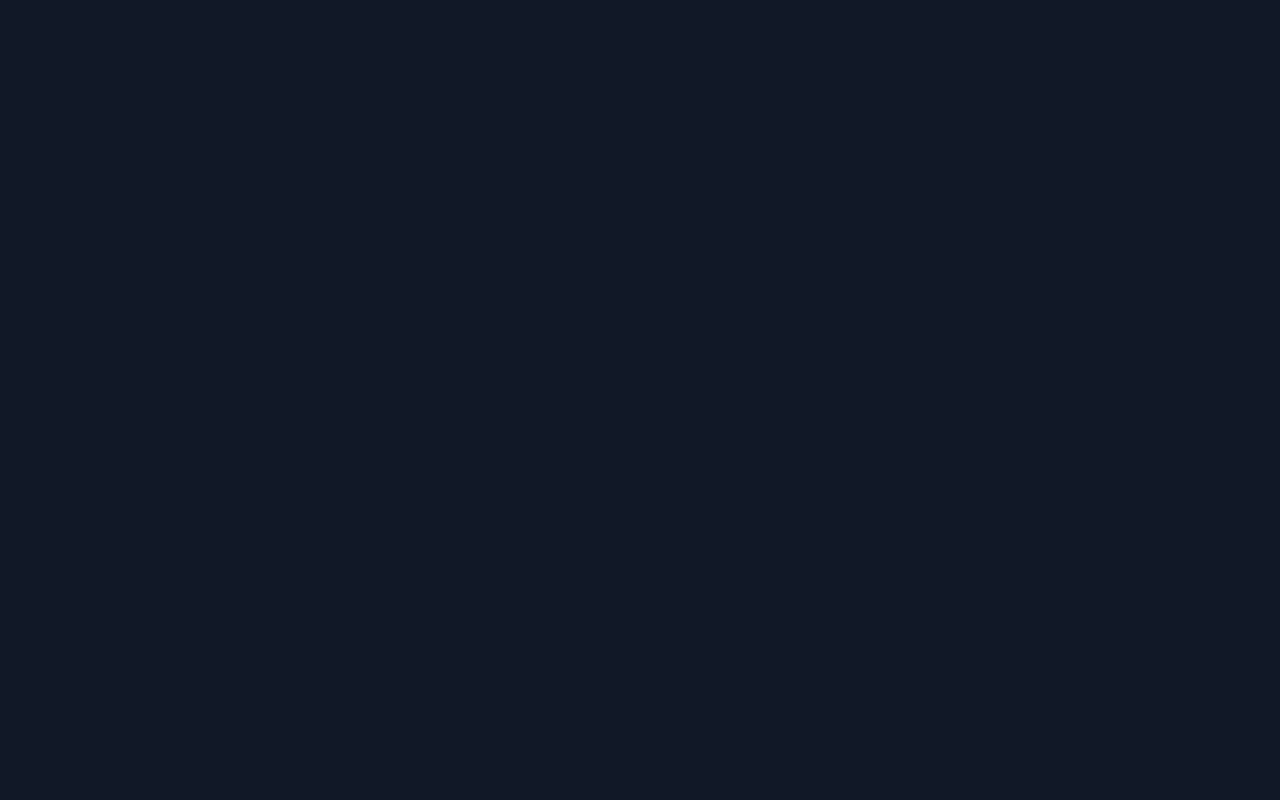
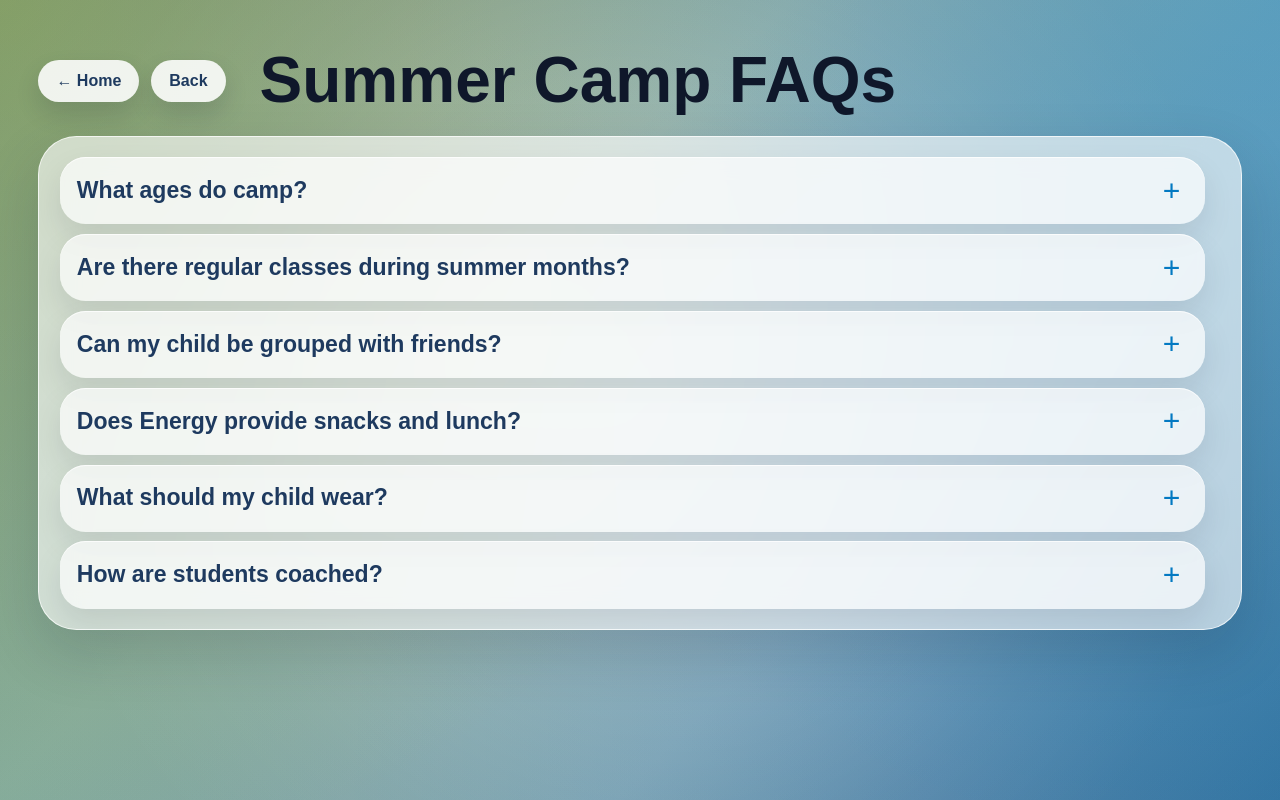
Before and after one commit to Energy-Fitness-Gym/energy-kiosk, a React (Vite) app: page /faq in a window 1280 px wide. Before the commit this address had no page. Built offline with nearby package versions, Linux system fonts and the light colour scheme.

Commit message:
Faqs start page

```diff
--- a/src/App.jsx
+++ b/src/App.jsx
@@ -1,6 +1,7 @@
 import { BrowserRouter, Routes, Route } from "react-router-dom";
 
 import Home from "./pages/Home";
+import FAQ from "./pages/FAQ";
 import SummerCamp from "./pages/SummerCamp";
 import TypicalDay from "./pages/TypicalDay";
 import WhatToBring from "./pages/WhatToBring";
@@ -10,6 +11,7 @@ function App() {
     <BrowserRouter>
       <Routes>
         <Route path="/" element={<Home />} />
+        <Route path="/faq" element={<FAQ />} />
         <Route path="/summercamp" element={<SummerCamp />} />
         <Route path="/typicalday" element={<TypicalDay />} />
         <Route path="/whattobring" element={<WhatToBring />} />
--- /dev/null
+++ b/src/data/campFaqs.js
@@ -0,0 +1,28 @@
+const campFaqs = [
+  {
+    question: "What ages do camp?",
+    answer: "Answer coming soon.",
+  },
+  {
+    question: "Are there regular classes during summer months?",
+    answer: "Answer coming soon.",
+  },
+  {
+    question: "Can my child be grouped with friends?",
+    answer: "Answer coming soon.",
+  },
+  {
+    question: "Does Energy provide snacks and lunch?",
+    answer: "Answer coming soon.",
+  },
+  {
+    question: "What should my child wear?",
+    answer: "Answer coming soon.",
+  },
+  {
+    question: "How are students coached?",
+    answer: "Answer coming soon.",
+  },
+];
+
+export default campFaqs;
--- /dev/null
+++ b/src/pages/FAQ.css
@@ -0,0 +1,185 @@
+.faqPage {
+  --faq-pad-top: clamp(14px, 2dvw, 26px);
+  --faq-pad-bottom: clamp(18px, 3dvw, 42px);
+  --faq-header-space: clamp(110px, 13dvh, 156px);
+
+  height: 100dvh;
+  overflow: hidden;
+  padding: var(--faq-pad-top) clamp(18px, 3dvw, 42px) var(--faq-pad-bottom);
+  color: #0f172a;
+  background:
+    radial-gradient(circle at top left,
+      rgba(179, 210, 53, 0.30) 0%,
+      transparent 58%),
+    radial-gradient(circle at top right,
+      rgba(3, 164, 225, 0.28) 0%,
+      transparent 58%),
+    radial-gradient(circle at bottom left,
+      rgba(99, 193, 139, 0.24) 0%,
+      transparent 62%),
+    radial-gradient(circle at bottom right,
+      rgba(3, 121, 194, 0.30) 0%,
+      transparent 62%),
+    radial-gradient(circle at center,
+      rgba(255,255,255,0.34) 0%,
+      rgba(255,255,255,0.18) 38%,
+      rgba(255,255,255,0.06) 62%,
+      transparent 82%),
+    linear-gradient(
+      135deg,
+      #71877d 0%,
+      #8fa4a3 38%,
+      #7f9cb2 68%,
+      #4b7394 100%
+    );
+  display: flex;
+  flex-direction: column;
+}
+
+.faqHeader {
+  flex: 0 0 var(--faq-header-space);
+  display: flex;
+  align-items: center;
+  gap: clamp(18px, 3dvw, 34px);
+}
+
+.faqNav {
+  display: flex;
+  gap: 12px;
+}
+
+.faqButton {
+  background: rgba(255, 255, 255, 0.88);
+  color: #1e3a5f;
+  text-decoration: none;
+  font-weight: 800;
+  font-size: clamp(0.9rem, 1.25dvw, 1.08rem);
+  padding: 12px 18px;
+  border-radius: 999px;
+  box-shadow: 0 12px 24px rgba(15, 23, 42, 0.14);
+}
+
+.faqHeader h1 {
+  font-size: clamp(2.4rem, 5dvw, 5rem);
+  line-height: 0.95;
+  color: #0f172a;
+}
+
+.faqPanel {
+  max-height: calc(100dvh - var(--faq-pad-top) - var(--faq-pad-bottom) - var(--faq-header-space));
+  overflow-y: auto;
+  border-radius: clamp(28px, 3dvw, 40px);
+  background: rgba(255, 255, 255, 0.62);
+  border: 1px solid rgba(255, 255, 255, 0.72);
+  backdrop-filter: blur(18px);
+  box-shadow: 0 24px 60px rgba(15, 23, 42, 0.16);
+  padding: clamp(12px, 1.6dvw, 22px);
+  scrollbar-gutter: stable;
+}
+
+.faqList {
+  display: flex;
+  flex-direction: column;
+  gap: clamp(8px, 1.2dvh, 14px);
+  scroll-padding-block: clamp(20px, 4dvh, 42px);
+}
+
+.faqCard {
+  flex: 0 0 auto;
+  width: 100%;
+  border-radius: clamp(18px, 2dvw, 26px);
+  background: rgba(255, 255, 255, 0.7);
+  box-shadow:
+    0 14px 30px rgba(15, 23, 42, 0.1),
+    inset 0 1px 0 rgba(255, 255, 255, 0.76);
+  transition: background 0.18s ease, box-shadow 0.18s ease;
+}
+
+.faqCard.isOpen {
+  background: rgba(255, 255, 255, 0.82);
+  box-shadow:
+    0 18px 38px rgba(15, 23, 42, 0.14),
+    inset 0 1px 0 rgba(255, 255, 255, 0.84);
+}
+
+.faqToggle {
+  appearance: none;
+  -webkit-appearance: none;
+  width: 100%;
+  min-height: clamp(58px, 7dvh, 78px);
+  border: 0;
+  background: transparent;
+  color: inherit;
+  cursor: pointer;
+  display: grid;
+  grid-template-columns: 1fr auto;
+  align-items: center;
+  gap: clamp(14px, 2dvw, 24px);
+  padding: clamp(11px, 1.4dvw, 17px);
+  text-align: left;
+}
+
+.faqQuestion {
+  min-width: 0;
+  color: #1e3a5f;
+  font-size: clamp(1.14rem, 1.8dvw, 1.64rem);
+  font-weight: 900;
+  line-height: 1.1;
+  overflow-wrap: anywhere;
+}
+
+.faqIcon {
+  width: clamp(24px, 2.6dvw, 34px);
+  height: clamp(24px, 2.6dvw, 34px);
+  color: #0379c2;
+  display: flex;
+  align-items: center;
+  justify-content: center;
+  font-size: clamp(1.45rem, 2.35dvw, 1.95rem);
+  font-weight: 300;
+  line-height: 1;
+  transform: rotate(0deg);
+  transition: transform 0.2s ease, opacity 0.2s ease;
+}
+
+.faqCard.isOpen .faqIcon {
+  transform: rotate(180deg);
+}
+
+.faqAnswer {
+  display: grid;
+  grid-template-rows: 0fr;
+  opacity: 0;
+  transition: grid-template-rows 0.23s ease, opacity 0.2s ease;
+}
+
+.faqCard.isOpen .faqAnswer {
+  grid-template-rows: 1fr;
+  opacity: 1;
+}
+
+.faqAnswer p {
+  min-height: 0;
+  overflow: hidden;
+  color: #475569;
+  font-size: clamp(0.98rem, 1.35dvw, 1.16rem);
+  line-height: 1.35;
+  font-weight: 650;
+  margin: 0;
+  padding: 0 clamp(11px, 1.4dvw, 17px);
+}
+
+.faqCard.isOpen .faqAnswer p {
+  padding-bottom: clamp(12px, 1.5dvh, 18px);
+}
+
+@media (max-width: 760px) {
+  .faqPage {
+    height: 100dvh;
+    overflow: hidden;
+  }
+
+  .faqHeader {
+    flex-wrap: wrap;
+  }
+}
--- /dev/null
+++ b/src/pages/FAQ.jsx
@@ -0,0 +1,78 @@
+import { useRef, useState } from "react";
+import { Link } from "react-router-dom";
+import campFaqs from "../data/campFaqs";
+import "./FAQ.css";
+
+function FAQ() {
+  const [openIndex, setOpenIndex] = useState(null);
+  const itemRefs = useRef([]);
+
+  const handleToggle = (index) => {
+    const nextIndex = openIndex === index ? null : index;
+    setOpenIndex(nextIndex);
+
+    if (nextIndex !== null) {
+      window.setTimeout(() => {
+        itemRefs.current[nextIndex]?.scrollIntoView({
+          behavior: "smooth",
+          block: "center",
+        });
+      }, 80);
+    }
+  };
+
+  return (
+    <main className="faqPage">
+      <header className="faqHeader">
+        <div className="faqNav">
+          <Link to="/" className="faqButton">
+            ← Home
+          </Link>
+          <Link to="/summercamp" className="faqButton">
+            Back
+          </Link>
+        </div>
+
+        <h1>Summer Camp FAQs</h1>
+      </header>
+
+      <section className="faqPanel" aria-label="Summer camp frequently asked questions">
+        <div className="faqList">
+          {campFaqs.map((faq, index) => {
+            const isOpen = openIndex === index;
+            const answerId = `faq-answer-${index}`;
+
+            return (
+              <article
+                className={`faqCard ${isOpen ? "isOpen" : ""}`}
+                key={faq.question}
+                ref={(element) => {
+                  itemRefs.current[index] = element;
+                }}
+              >
+                <button
+                  className="faqToggle"
+                  type="button"
+                  aria-expanded={isOpen}
+                  aria-controls={answerId}
+                  onClick={() => handleToggle(index)}
+                >
+                  <span className="faqQuestion">{faq.question}</span>
+                  <span className="faqIcon" aria-hidden="true">
+                    {isOpen ? "−" : "+"}
+                  </span>
+                </button>
+
+                <div className="faqAnswer" id={answerId}>
+                  <p>{faq.answer}</p>
+                </div>
+              </article>
+            );
+          })}
+        </div>
+      </section>
+    </main>
+  );
+}
+
+export default FAQ;
--- a/src/pages/SummerCamp.jsx
+++ b/src/pages/SummerCamp.jsx
@@ -37,10 +37,10 @@ function SummerCamp() {
             <p>See what your child can expect during a typical day at camp.</p>
           </Link>
 
-          <div className="infoCard">
+          <Link to="/faq" className="infoCard infoCardLink">
             <h2>FAQs</h2>
             <p>Answers to common parent questions about camp.</p>
-          </div>
+          </Link>
 
           <Link to="/whattobring" className="infoCard infoCardLink">
             <h2>What to Bring</h2>
```
